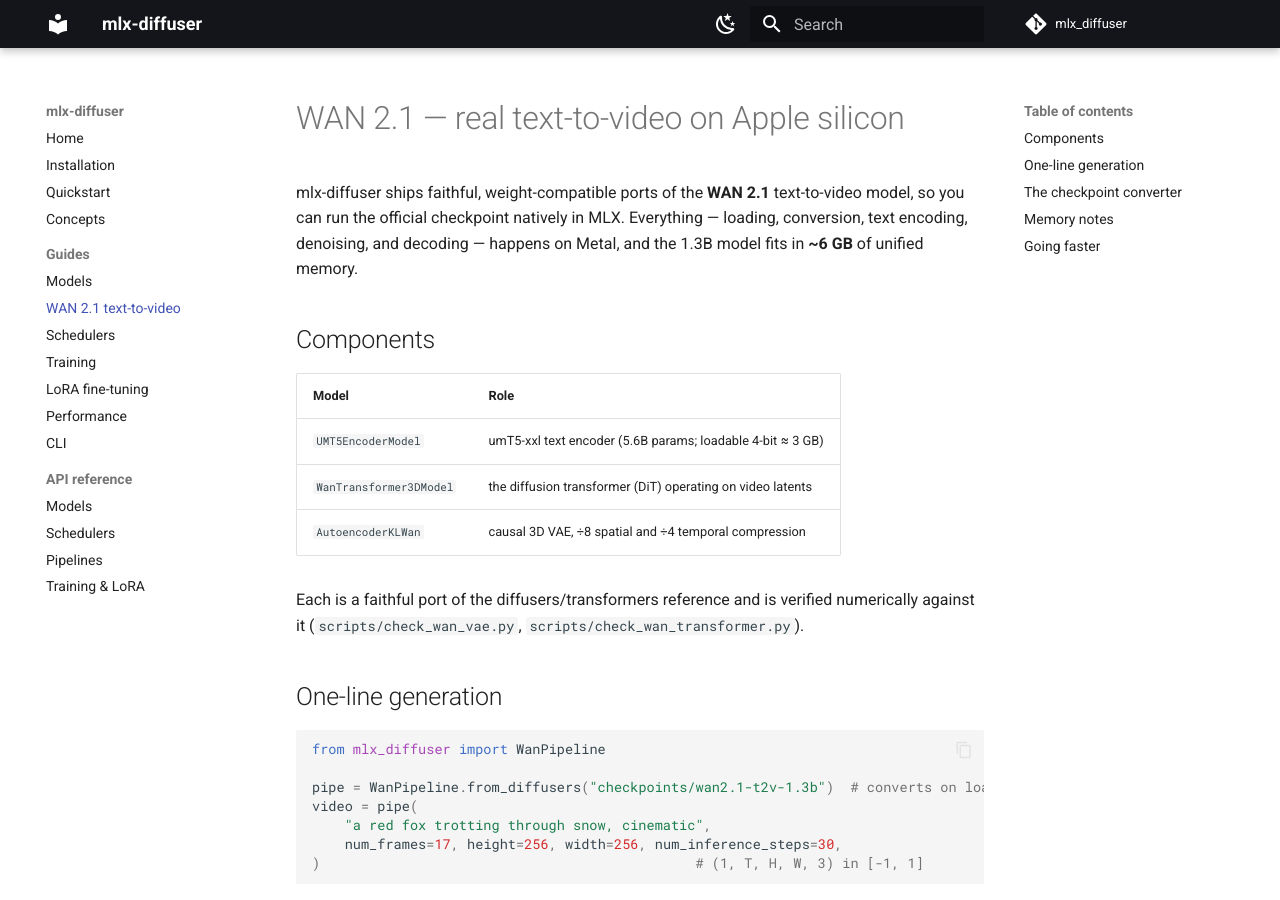
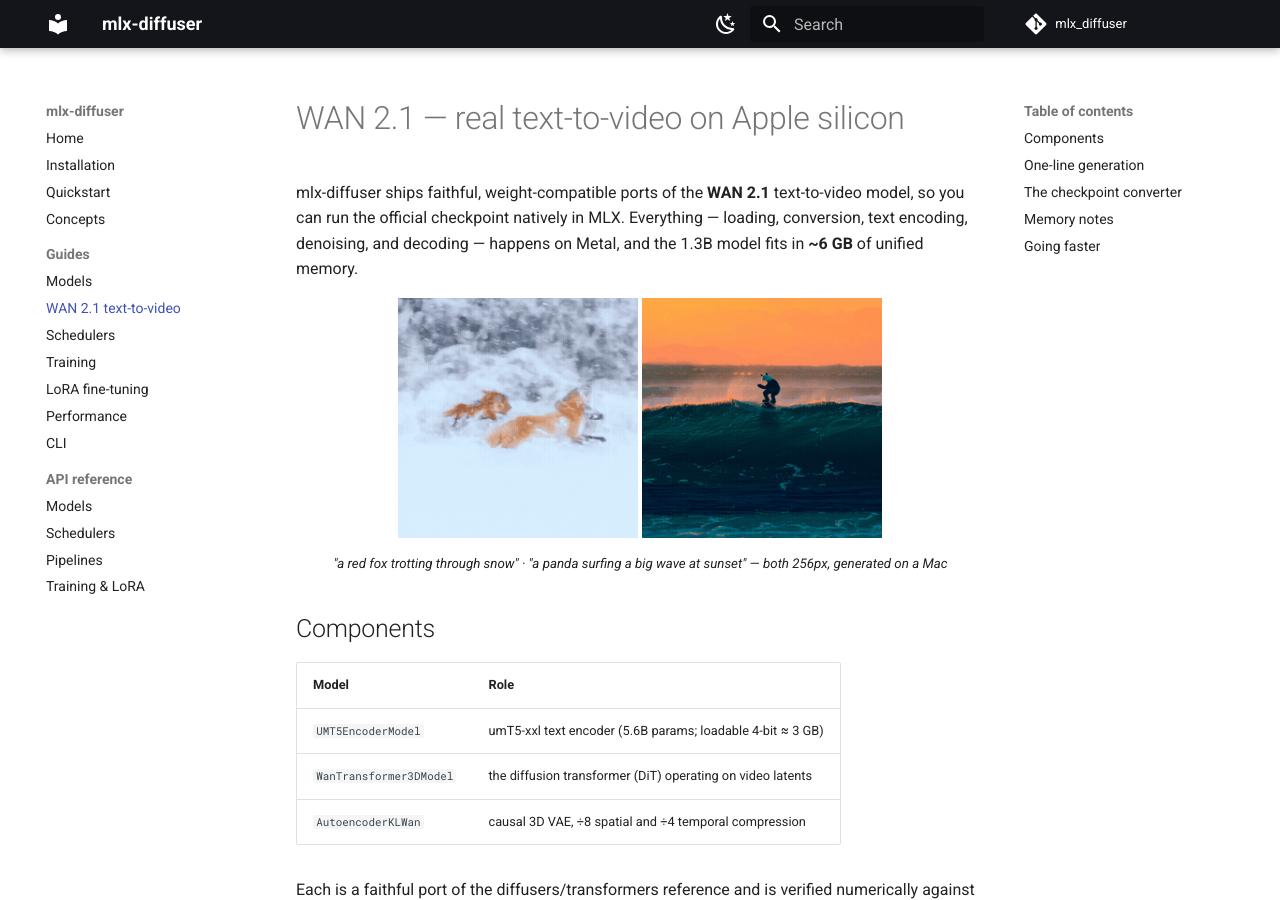
Before and after one commit to amirhossein-razlighi/mlx_diffuser, an MkDocs documentation site: the page built from docs/guides/wan.md, in a window 1280 px wide and 900 px high. Built offline with MkDocs 1.6.1 and Material for MkDocs 9.7.7, drawn with Linux system fonts in a browser that asks for light colours; comment, search, counter and statistics services are not loaded.

Commit message:
docs: showcase gifs, WAN/cache API reference, docstring fix
- Add optimized fox + panda text-to-video samples to the README and WAN guide
- Document the WAN ports (WanTransformer3DModel, AutoencoderKLWan, UMT5EncoderModel),
  WanPipeline, and FirstBlockCache in the API reference
- Fix a TextToVideoPipeline docstring so mkdocs --strict passes

```diff
--- a/docs/guides/wan.md
+++ b/docs/guides/wan.md
@@ -4,6 +4,12 @@
 text-to-video model, so you can run the official checkpoint natively in MLX.
 Everything — loading, conversion, text encoding, denoising, and decoding — happens
 on Metal, and the 1.3B model fits in **~6 GB** of unified memory.
+
+<p align="center">
+  <img src="../../assets/wan_fox.gif" width="240" alt="fox">
+  <img src="../../assets/wan_panda_surf.gif" width="240" alt="panda surfing">
+  <br><sub><em>"a red fox trotting through snow" · "a panda surfing a big wave at sunset" — both 256px, generated on a Mac</em></sub>
+</p>
 
 ## Components
 
```
Also changed, not shown: README.md (+16 -0 lines), docs/reference/models.md (+12 -0 lines), docs/reference/pipelines.md (+6 -0 lines), docs/assets/wan_fox.gif (added), docs/assets/wan_panda_surf.gif (added), 1 other file.
